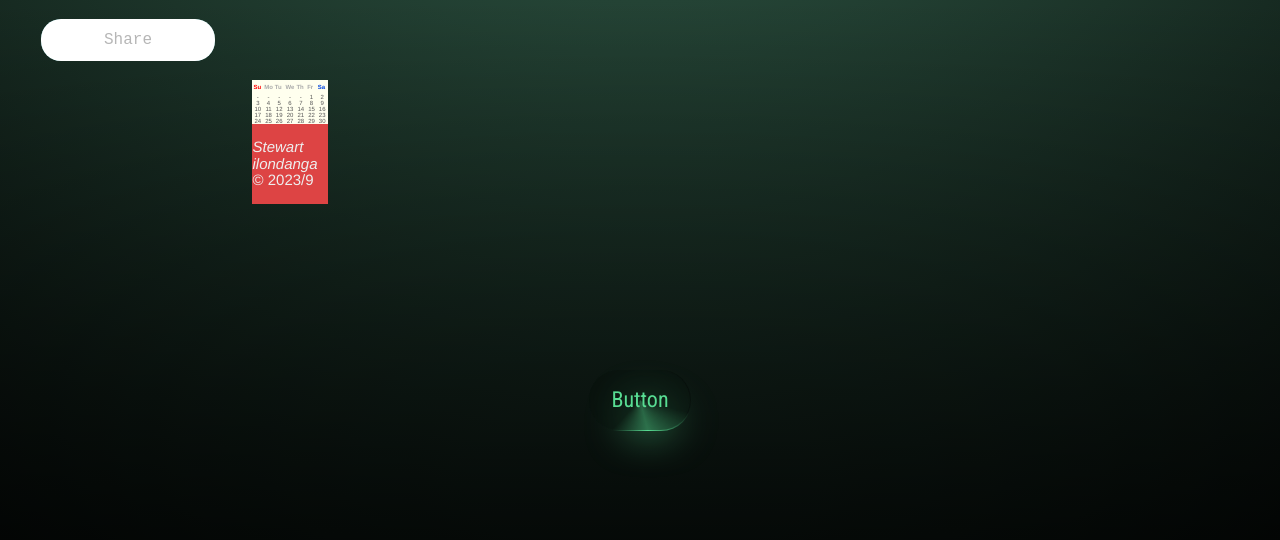
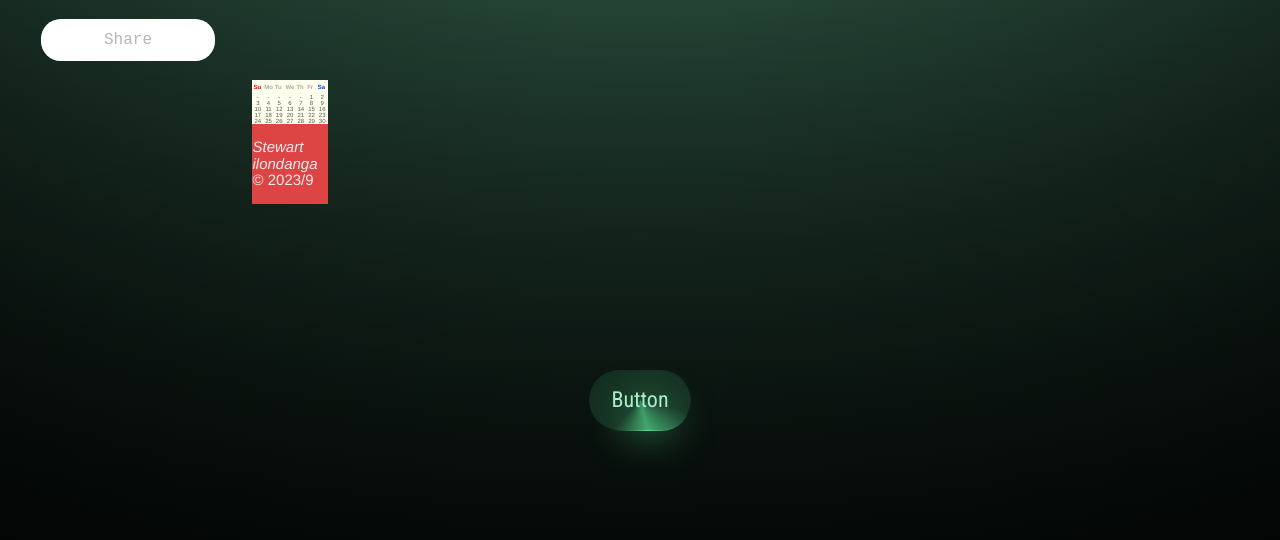
Before and after one commit to stewilondanga/glow-press, a plain HTML site: page index.html in a window 1280 px wide. In both pictures the pointer is over the element "Button". Drawn offline with nearby package versions, Linux system fonts and the light colour scheme.

Commit message:
add css/styles.css

```diff
--- a/css/styles.css
+++ b/css/styles.css
@@ -268,10 +268,11 @@ html, body {
   backface-visibility: hidden;
 }
 
-/*.btn:hover .btnInner {
+.btn:hover .btnInner {
   background: rgba(88, 221, 147, 0.1);
   color: #adeeca;
 }
-.btn:active {
+
+/*.btn:active {
   transform: scale(0.95);
 }
```
